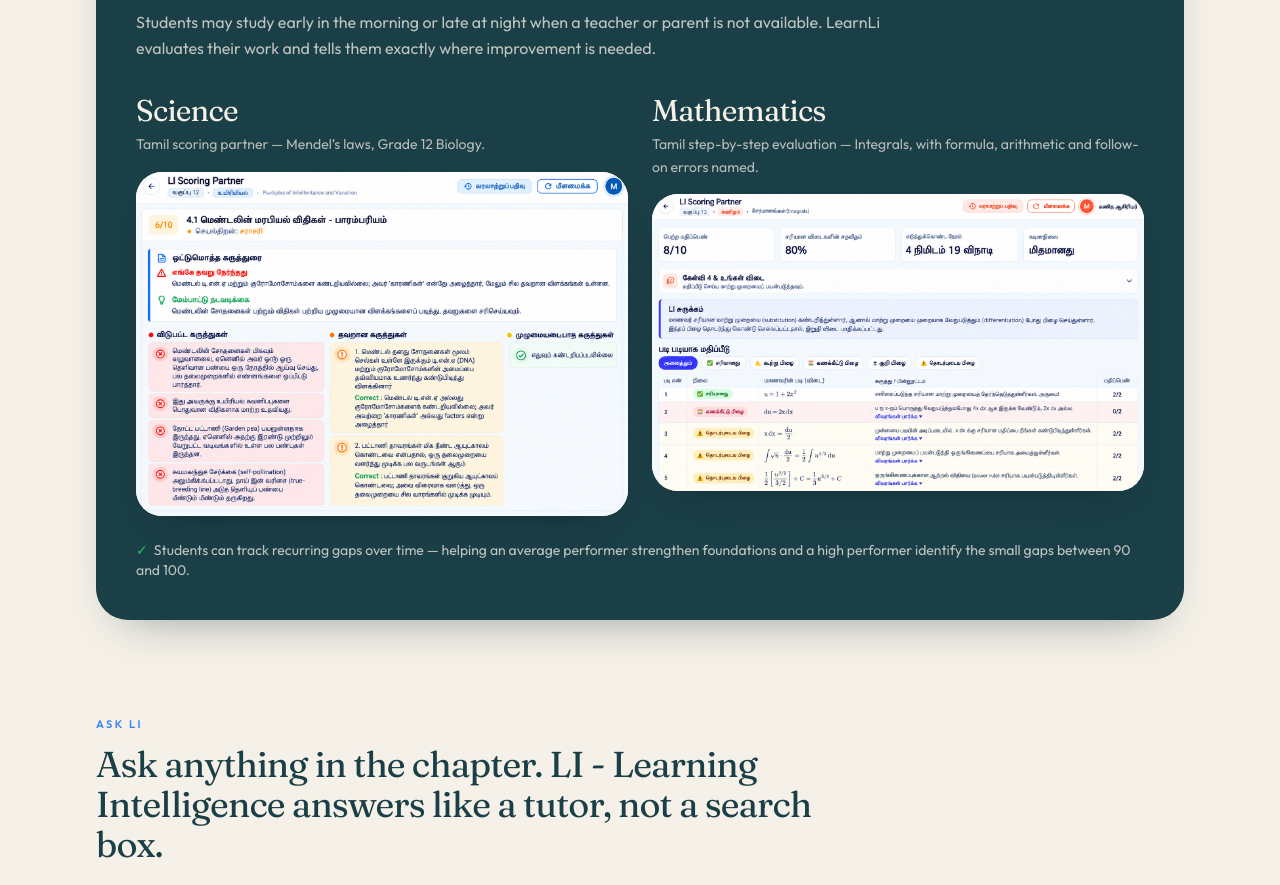
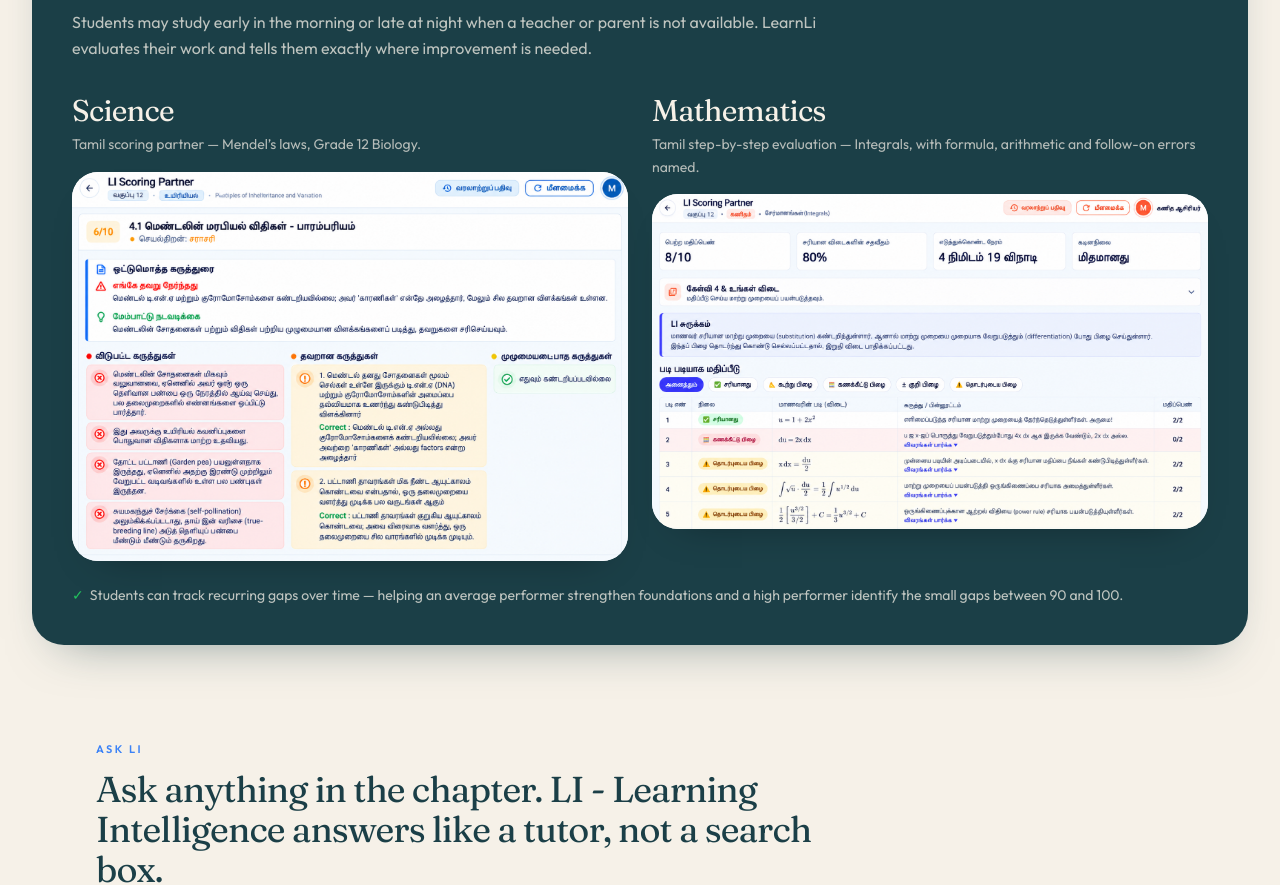
Before and after one commit to Sujai06062011/learn-li-website, a Next.js app: page / in a window 1280 px wide. Shown: the part 2456-3341 px from the top of the page. Built offline with nearby package versions, Linux system fonts and the light colour scheme.

Commit message:
Force Science and Maths scoring into two columns
Use a dedicated CSS grid from 640px up so Key differentiator
does not stay stacked in a narrower preview window.

Co-authored-by: sujai.tce <sujai.tce@gmail.com>

```diff
--- a/src/app/globals.css
+++ b/src/app/globals.css
@@ -174,20 +174,18 @@
   animation: li-rise 0.45s cubic-bezier(0.22, 1, 0.36, 1) 0.28s both;
 }
 
-.li-score .li-score-science,
-.li-score .li-score-math {
-  display: none;
+.li-score-pair {
+  display: grid;
+  gap: 1.5rem;
+  margin-top: 2rem;
+  grid-template-columns: 1fr;
 }
 
-.li-score:has(#li-score-science:checked) .li-score-science,
-.li-score:has(#li-score-math:checked) .li-score-math {
-  display: block;
-}
-
-.li-score:has(#li-score-science:checked) label[for="li-score-science"],
-.li-score:has(#li-score-math:checked) label[for="li-score-math"] {
-  background: #fff;
-  color: var(--foreground);
+@media (min-width: 640px) {
+  .li-score-pair {
+    grid-template-columns: 1fr 1fr;
+    align-items: start;
+  }
 }
 
 @page {
--- a/src/components/home/ScoringPartner.tsx
+++ b/src/components/home/ScoringPartner.tsx
@@ -37,7 +37,7 @@ function ScoringShot({
 
 export function ScoringPartner() {
   return (
-    <section id="scoring" className="mx-auto max-w-6xl scroll-mt-24 px-5 py-12 sm:px-8">
+    <section id="scoring" className="mx-auto max-w-7xl scroll-mt-24 px-5 py-12 sm:px-8">
       <div className="overflow-hidden rounded-[2rem] bg-foreground p-6 text-cream shadow-[0_22px_50px_-28px_rgba(27,63,71,0.55)] sm:p-8 lg:p-10">
         <div className="max-w-3xl">
           <SectionLabel className="text-[#9fd4c6]">{scoringPartner.kicker}</SectionLabel>
@@ -49,7 +49,7 @@ export function ScoringPartner() {
           </p>
         </div>
 
-        <div className="mt-8 grid gap-6 lg:grid-cols-2 lg:items-start">
+        <div className="li-score-pair">
           <ScoringShot {...scoringPartner.science} />
           <ScoringShot {...scoringPartner.maths} />
         </div>
```
